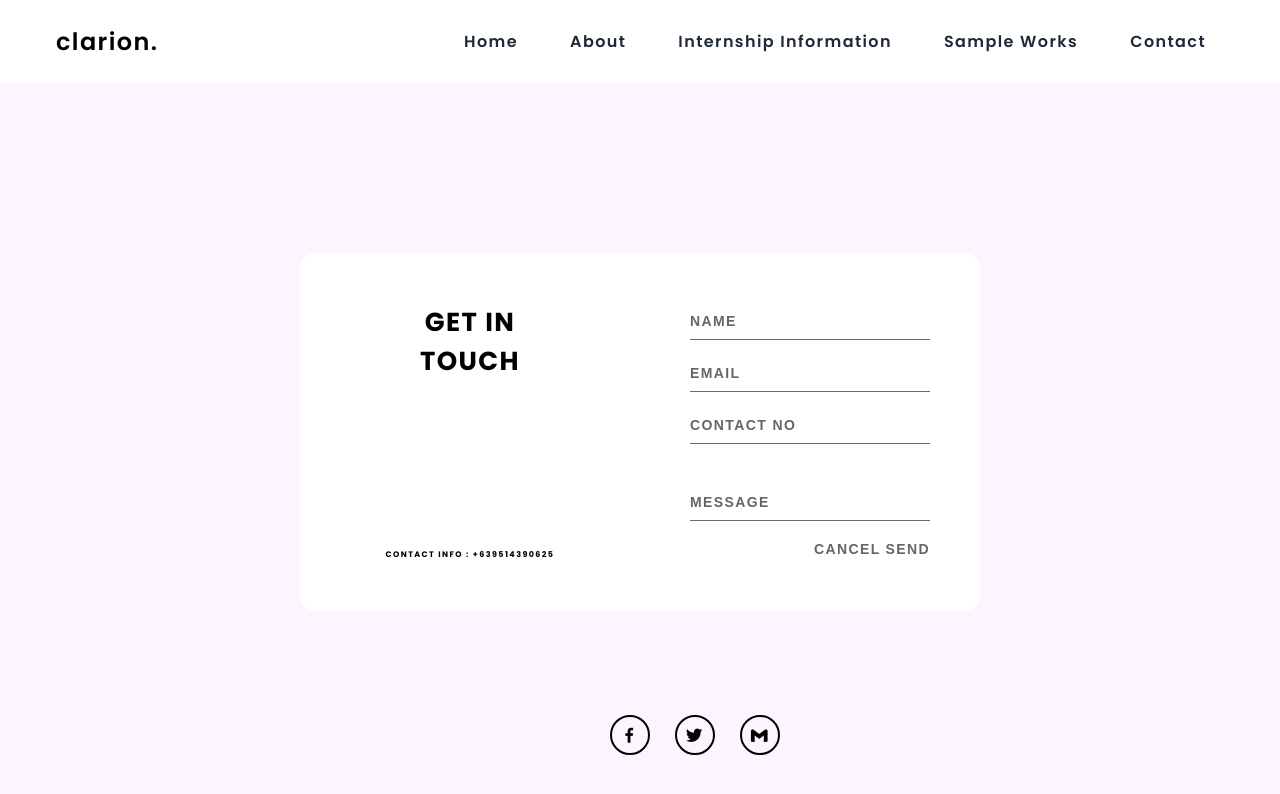
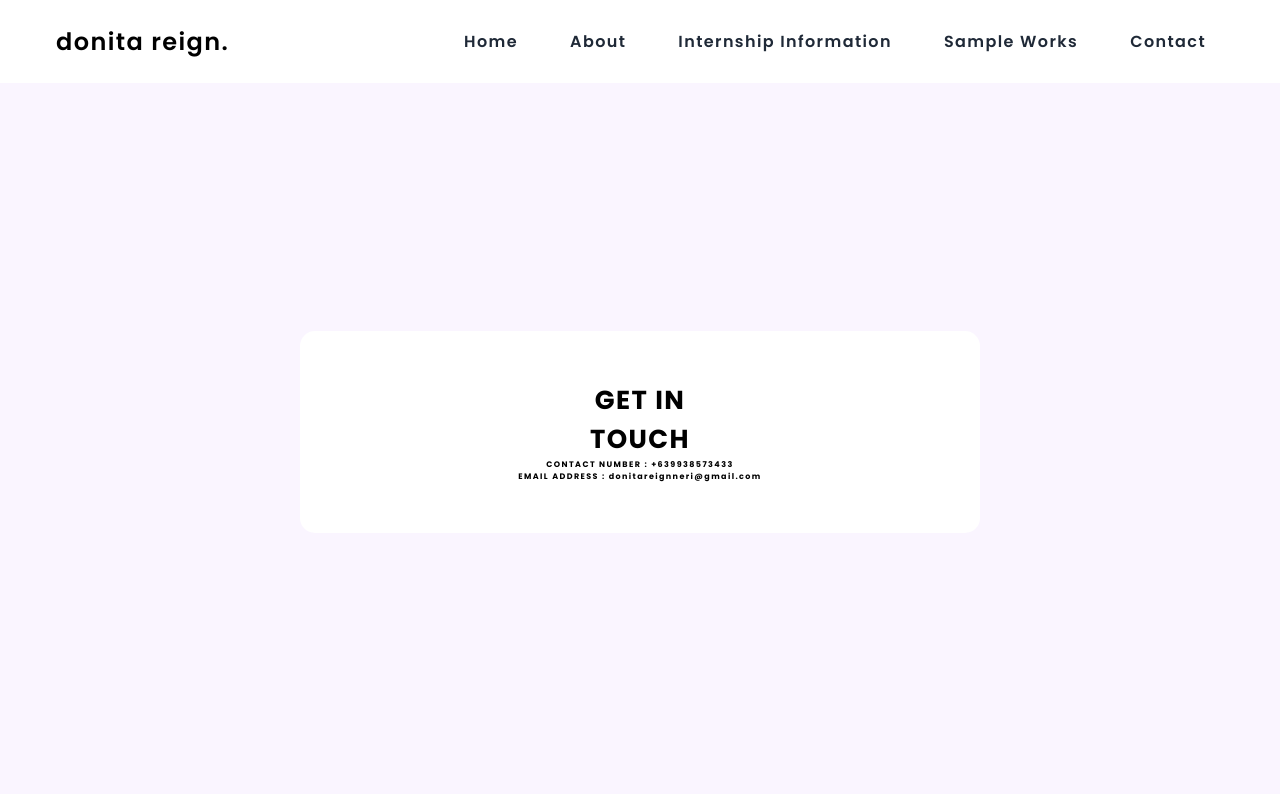
Before and after one commit to clariooon/donitareign.github.io, a plain HTML site: page contacts.html in a window 1280 px wide. Drawn offline with nearby package versions, Linux system fonts and the light colour scheme.

Commit message:
Update contacts.html

```diff
--- a/contacts.html
+++ b/contacts.html
@@ -13,7 +13,7 @@
   <body>
     <nav>
       <div class="nav_content">
-        <div class="logo"><a href="index.html">clarion.</a></div>
+        <div class="logo"><a href="index.html">donita reign.</a></div>
         <label for="check" class="checkbox">
           <i class="ri-menu-line"></i>
         </label>
@@ -37,26 +37,10 @@
                   <span>GET IN</span>
                   <span>TOUCH</span>
                 </div>
-                <div class="app-contact">CONTACT INFO : +639514390625</div>
+                <div class="app-contact">CONTACT NUMBER : +639938573433</div>
+		<div class="app-contact">EMAIL ADDRESS : donitareignneri@gmail.com</div>
               </div>
-              <div class="screen-body-item">
-                <div class="app-form">
-                  <div class="app-form-group">
-                    <input class="app-form-control" placeholder="NAME" value="">
-                  </div>
-                  <div class="app-form-group">
-                    <input class="app-form-control" placeholder="EMAIL">
-                  </div>
-                  <div class="app-form-group">
-                    <input class="app-form-control" placeholder="CONTACT NO">
-                  </div>
-                  <div class="app-form-group message">
-                    <input class="app-form-control" placeholder="MESSAGE">
-                  </div>
-                  <div class="app-form-group buttons">
-                    <button class="app-form-button">CANCEL</button>
-                    <button class="app-form-button">SEND</button>
-                  </div>
+                       </div>
                 </div>
               </div>
             </div>
@@ -64,10 +48,5 @@
         </div>
       </div>
 </section>
-    <div class="home-sci">
-        <a href="https://www.facebook.com/drneri11"><i class='bx bxl-facebook'></i></a>
-        <a href="https://twitter.com/oreign_e"><i class='bx bxl-twitter' ></i></a>
-        <a href="mailto:drneri0911@gmail.com"><i class='bx bxl-gmail' ></i></a>
-      </div>
-</body>
+    </body>
 </html>
```
